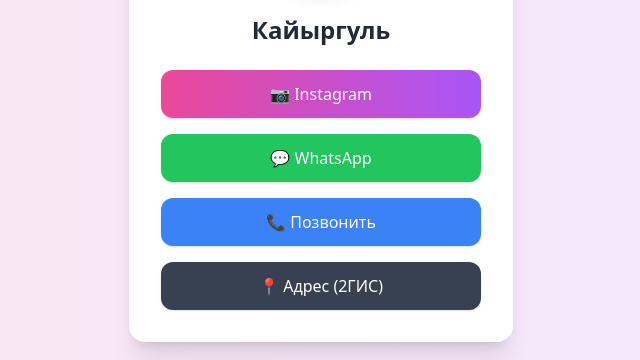
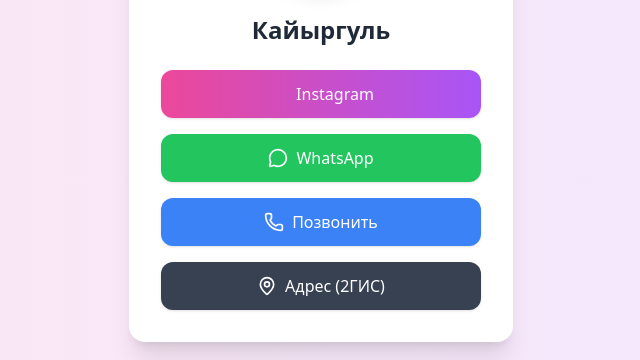
Before and after one commit to andsulpak164-coder/Contact-card, a plain HTML site: page index.html in a window 1280 px wide. Shown: the part 330-690 px from the top of the page, without its empty margins (319-959 px from the left). Drawn offline with nearby package versions, Linux system fonts and the light colour scheme.

Commit message:
Update index.html

```diff
--- a/index.html
+++ b/index.html
@@ -5,6 +5,7 @@
   <meta name="viewport" content="width=device-width, initial-scale=1.0">
   <title>Контакты Kaiyrgul</title>
   <script src="https://cdn.tailwindcss.com"></script>
+  <script src="https://unpkg.com/lucide@latest"></script>
 </head>
 <body class="bg-gradient-to-r from-pink-100 to-purple-100 min-h-screen flex items-center justify-center">
   <div class="bg-white p-8 rounded-2xl shadow-xl w-96 text-center">
@@ -21,28 +22,36 @@
 
       <!-- Instagram -->
       <a href="https://www.instagram.com/massage.kaiyrgul" target="_blank"
-         class="bg-gradient-to-r from-pink-500 to-purple-500 text-white py-3 px-4 rounded-xl shadow hover:opacity-90 transition">
-        📷 Instagram
+         class="flex items-center justify-center gap-2 bg-gradient-to-r from-pink-500 to-purple-500 text-white py-3 px-4 rounded-xl shadow hover:opacity-90 transition">
+        <i data-lucide="instagram" class="w-5 h-5"></i>
+        Instagram
       </a>
 
       <!-- WhatsApp -->
       <a href="https://wa.me/77024207523" target="_blank"
-         class="bg-green-500 text-white py-3 px-4 rounded-xl shadow hover:bg-green-600 transition">
-        💬 WhatsApp
+         class="flex items-center justify-center gap-2 bg-green-500 text-white py-3 px-4 rounded-xl shadow hover:bg-green-600 transition">
+        <i data-lucide="message-circle" class="w-5 h-5"></i>
+        WhatsApp
       </a>
 
       <!-- Телефон -->
       <a href="tel:+77024207523"
-         class="bg-blue-500 text-white py-3 px-4 rounded-xl shadow hover:bg-blue-600 transition">
-        📞 Позвонить
+         class="flex items-center justify-center gap-2 bg-blue-500 text-white py-3 px-4 rounded-xl shadow hover:bg-blue-600 transition">
+        <i data-lucide="phone" class="w-5 h-5"></i>
+        Позвонить
       </a>
 
       <!-- Адрес -->
       <a href="https://2gis.kz/semey/geo/70000001089540677" target="_blank"
-         class="bg-gray-700 text-white py-3 px-4 rounded-xl shadow hover:bg-gray-800 transition">
-        📍 Адрес (2ГИС)
+         class="flex items-center justify-center gap-2 bg-gray-700 text-white py-3 px-4 rounded-xl shadow hover:bg-gray-800 transition">
+        <i data-lucide="map-pin" class="w-5 h-5"></i>
+        Адрес (2ГИС)
       </a>
     </div>
   </div>
+
+  <script>
+    lucide.createIcons();
+  </script>
 </body>
 </html>
```
